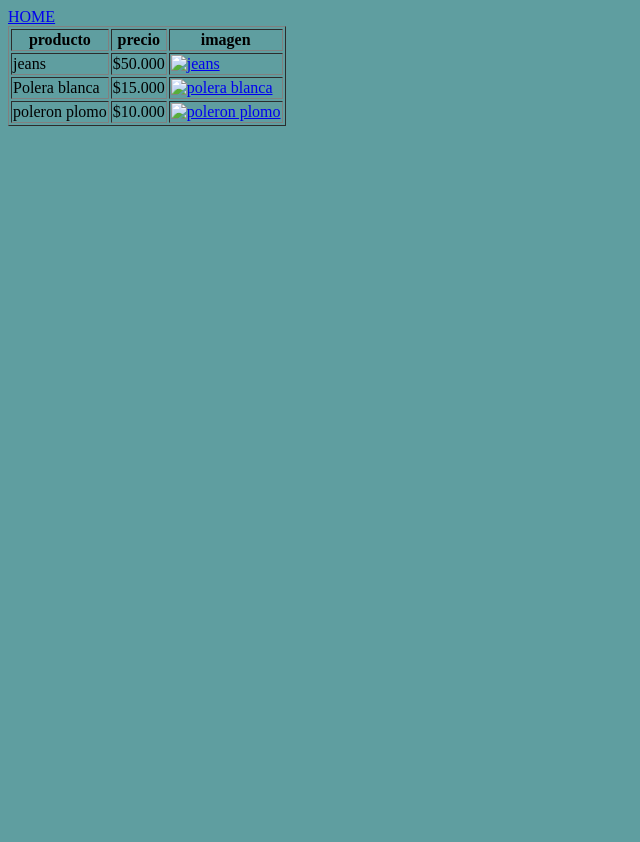
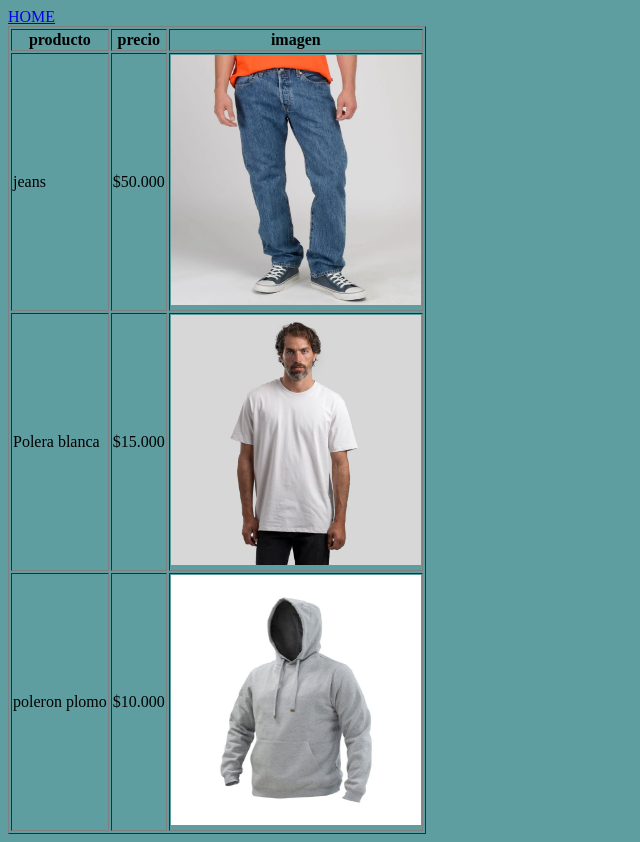
Before and after one commit to eliasconuelef/Clase1, a plain HTML site: page catalogo.html in a window 1280 px wide. Shown: the whole page, without its empty margins (0-640 px from the left). Before the commit the page ends 800 px from the top, so only its background shows below. Drawn offline with Linux system fonts and the light colour scheme.

Commit message:
Update catalogo.html

```diff
--- a/catalogo.html
+++ b/catalogo.html
@@ -17,17 +17,17 @@
           <tr>
           <td>jeans</td>
            <td>$50.000</td>
-           <td><a href="https://www.mercadolibre.cl/"><img src="imagenes/jeans.webp" alt="jeans " height="250px" width="250px" ></td>
+           <td><a href="https://www.mercadolibre.cl/"><img src="jeans.webp" alt="jeans " height="250px" width="250px" ></td>
     <tr>
         <td>Polera blanca</td>
         <td> $15.000</td>
-        <td><a href="https://www.mercadolibre.cl/"><img src="imagenes/polera.webp" alt="polera blanca" height="250px" width="250px"></td>
+        <td><a href="https://www.mercadolibre.cl/"><img src="polera.webp" alt="polera blanca" height="250px" width="250px"></td>
     </tr>
           </tr>
           <tr>
             <td>poleron plomo</td>
             <td>$10.000</td>
-            <td><a href="https://www.mercadolibre.cl/"><img src="imagenes/poleron-hoodie-canguro-ml-unisex.jpg" alt="poleron plomo" height="250px" width="250px"></td>
+            <td><a href="https://www.mercadolibre.cl/"><img src="poleron-hoodie-canguro-ml-unisex.jpg" alt="poleron plomo" height="250px" width="250px"></td>
           </tr>
         </tbody>
     </table>
```
